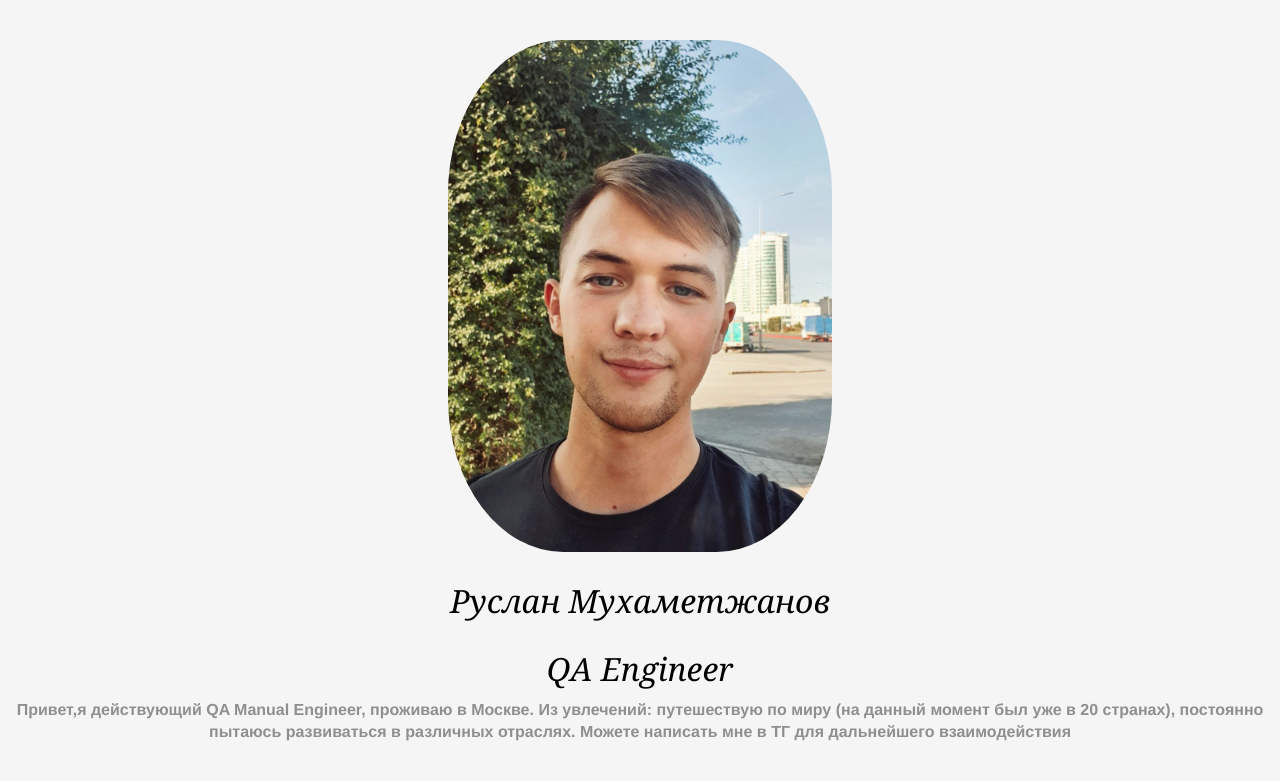
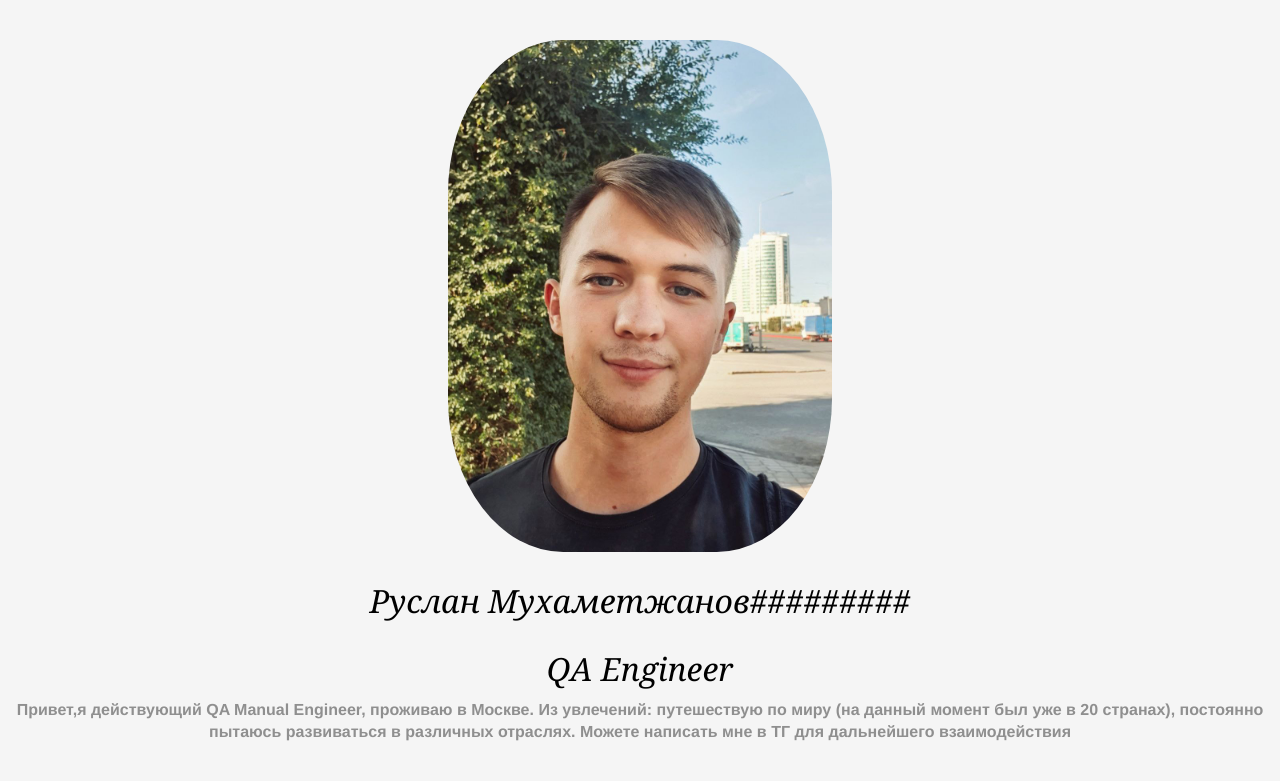
Before and after one commit to MukhametzhanovRuslan-QA/cv, a plain HTML site: page index.html in a window 1280 px wide. Shown: the top 781 px of the page. Drawn offline with Linux system fonts and the light colour scheme.

Commit message:
поменял имя

```diff
--- a/index.html
+++ b/index.html
@@ -11,7 +11,7 @@
   <body>
     <header class="header">
       <img src="./avatar.png" alt="avatar" class="header__avatar" />
-      <h1 class="header__title">Руслан Мухаметжанов</h1>
+      <h1 class="header__title">Руслан Мухаметжанов#########</h1>
       <h2 class="header__title">QA Engineer</h2>
       <h3 class="header__subtitle">Привет,я действующий QA Manual Engineer, проживаю в Москве.
         Из увлечений: путешествую по миру (на данный момент был уже в 20 странах), постоянно пытаюсь развиваться в различных отраслях.
```
